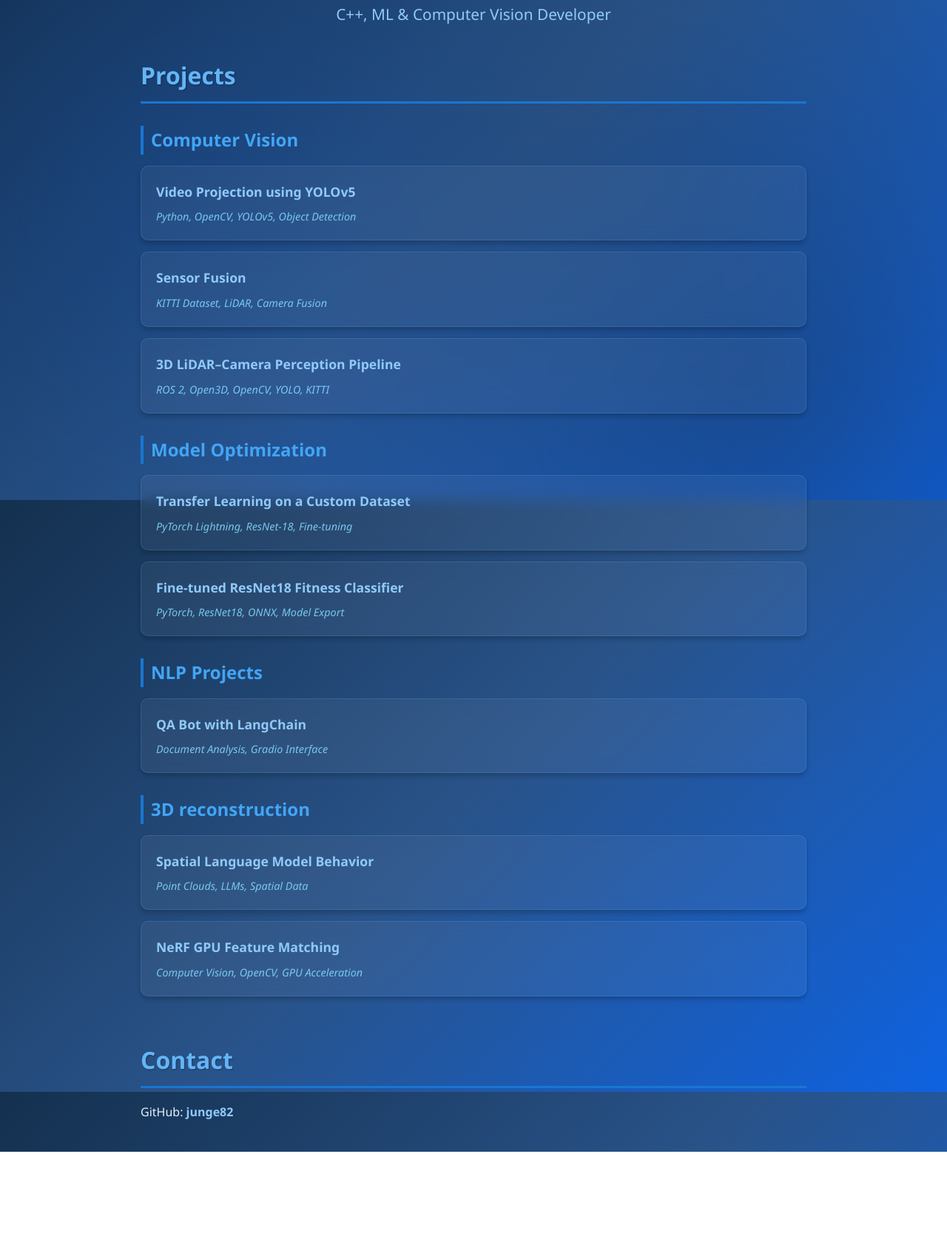
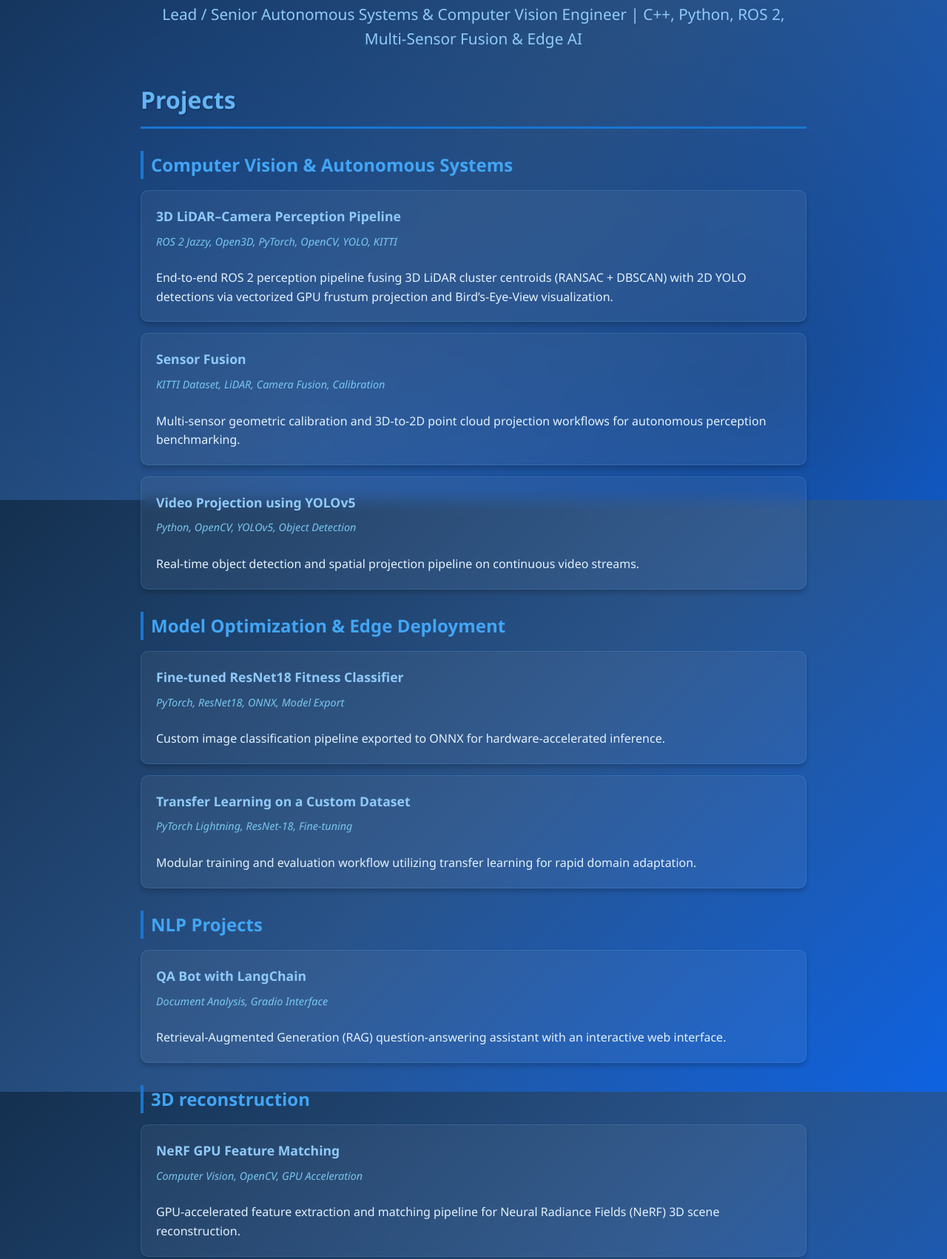
Before and after one commit to junge82/gergely-jung, a plain HTML site: page index.html in a window 1280 px wide. Shown: the part 124-1826 px from the top of the page at 74% size. Before the commit the page ends 1681 px from the top, so only its background shows below. Drawn offline with Linux system fonts and the light colour scheme.

Commit message:
profil upgrade

```diff
--- a/index.html
+++ b/index.html
@@ -156,36 +156,41 @@
 </head>
 <body>
   <h1>Gergely Jung</h1>
-  <p>C++, ML & Computer Vision Developer</p>
+  <p>Lead / Senior Autonomous Systems &amp; Computer Vision Engineer | C++, Python, ROS 2, Multi-Sensor Fusion &amp; Edge AI</p>
   <h2>Projects</h2>
 
   <!-- Computer Vision Projects Section -->
-  <h3>Computer Vision</h3>
+  <h3>Computer Vision &amp; Autonomous Systems</h3>
   <ul>
     <li>
-      <strong><a href="computer_vision/capstone-ski.html">Video Projection using YOLOv5</a></strong>
-      <span class="tech-stack">Python, OpenCV, YOLOv5, Object Detection</span>
+      <strong><a href="computer_vision/lidar-camera-perception.html">3D LiDAR–Camera Perception Pipeline</a></strong>
+      <span class="tech-stack">ROS 2 Jazzy, Open3D, PyTorch, OpenCV, YOLO, KITTI</span><br>
+      End-to-end ROS 2 perception pipeline fusing 3D LiDAR cluster centroids (RANSAC + DBSCAN) with 2D YOLO detections via vectorized GPU frustum projection and Bird’s-Eye-View visualization.
     </li>
     <li>
       <strong><a href="sensor_fusion/kitti.html">Sensor Fusion</a></strong>
-      <span class="tech-stack">KITTI Dataset, LiDAR, Camera Fusion</span>
+      <span class="tech-stack">KITTI Dataset, LiDAR, Camera Fusion, Calibration</span><br>
+      Multi-sensor geometric calibration and 3D-to-2D point cloud projection workflows for autonomous perception benchmarking.
     </li>
     <li>
-      <strong><a href="computer_vision/lidar-camera-perception.html">3D LiDAR–Camera Perception Pipeline</a></strong>
-      <span class="tech-stack">ROS 2, Open3D, OpenCV, YOLO, KITTI</span>
+      <strong><a href="computer_vision/capstone-ski.html">Video Projection using YOLOv5</a></strong>
+      <span class="tech-stack">Python, OpenCV, YOLOv5, Object Detection</span><br>
+      Real-time object detection and spatial projection pipeline on continuous video streams.
     </li>
   </ul>
 
   <!-- Model Optimization Section -->
-  <h3>Model Optimization</h3>
+  <h3>Model Optimization &amp; Edge Deployment</h3>
   <ul>
     <li>
-      <strong><a href="model_optimization/transfer-learning-sport-classes.html">Transfer Learning on a Custom Dataset</a></strong>
-      <span class="tech-stack">PyTorch Lightning, ResNet-18, Fine-tuning</span>
+      <strong><a href="fitness-onnx-app/fitness.html">Fine-tuned ResNet18 Fitness Classifier</a></strong>
+      <span class="tech-stack">PyTorch, ResNet18, ONNX, Model Export</span><br>
+      Custom image classification pipeline exported to ONNX for hardware-accelerated inference.
     </li>
     <li>
-      <strong><a href="fitness-onnx-app/fitness.html">Fine-tuned ResNet18 Fitness Classifier</a></strong>
-      <span class="tech-stack">PyTorch, ResNet18, ONNX, Model Export</span>
+      <strong><a href="model_optimization/transfer-learning-sport-classes.html">Transfer Learning on a Custom Dataset</a></strong>
+      <span class="tech-stack">PyTorch Lightning, ResNet-18, Fine-tuning</span><br>
+      Modular training and evaluation workflow utilizing transfer learning for rapid domain adaptation.
     </li>
   </ul>
 
@@ -203,7 +208,8 @@
   <ul>
     <li>
       <strong><a href="NLP_projects/qa-langchain.html">QA Bot with LangChain</a></strong>
-      <span class="tech-stack">Document Analysis, Gradio Interface</span>
+      <span class="tech-stack">Document Analysis, Gradio Interface</span><br>
+      Retrieval-Augmented Generation (RAG) question-answering assistant with an interactive web interface.
     </li>
   </ul>
 
@@ -211,12 +217,14 @@
   <h3>3D reconstruction</h3>
   <ul>
     <li>
-      <strong><a href="3D_reconstruction/spatial-llm.html">Spatial Language Model Behavior</a></strong>
-      <span class="tech-stack">Point Clouds, LLMs, Spatial Data</span>
+      <strong><a href="3D_reconstruction/nerf-video.html">NeRF GPU Feature Matching</a></strong>
+      <span class="tech-stack">Computer Vision, OpenCV, GPU Acceleration</span><br>
+      GPU-accelerated feature extraction and matching pipeline for Neural Radiance Fields (NeRF) 3D scene reconstruction.
     </li>
     <li>
-      <strong><a href="3D_reconstruction/nerf-video.html">NeRF GPU Feature Matching</a></strong>
-      <span class="tech-stack">Computer Vision, OpenCV, GPU Acceleration</span>
+      <strong><a href="3D_reconstruction/spatial-llm.html">Spatial Language Model Behavior</a></strong>
+      <span class="tech-stack">Point Clouds, LLMs, Spatial Data</span><br>
+      Exploratory research connecting 3D point-cloud representations with Large Language Models for spatial reasoning.
     </li>
   </ul>
 
@@ -230,7 +238,11 @@
     </ul> -->
 
   <h2>Contact</h2>
-  <p>GitHub: <a href="https://github.com/junge82">junge82</a></p>
+  <p>
+    GitHub: <a href="https://github.com/junge82">junge82</a> |
+    LinkedIn: <a href="https://linkedin.com">://linkedin.com</a> |
+    Email: <a href="mailto:jung.gergely@outlook.hu">jung.gergely@outlook.hu</a>
+  </p>
 
 
 </body>
```
